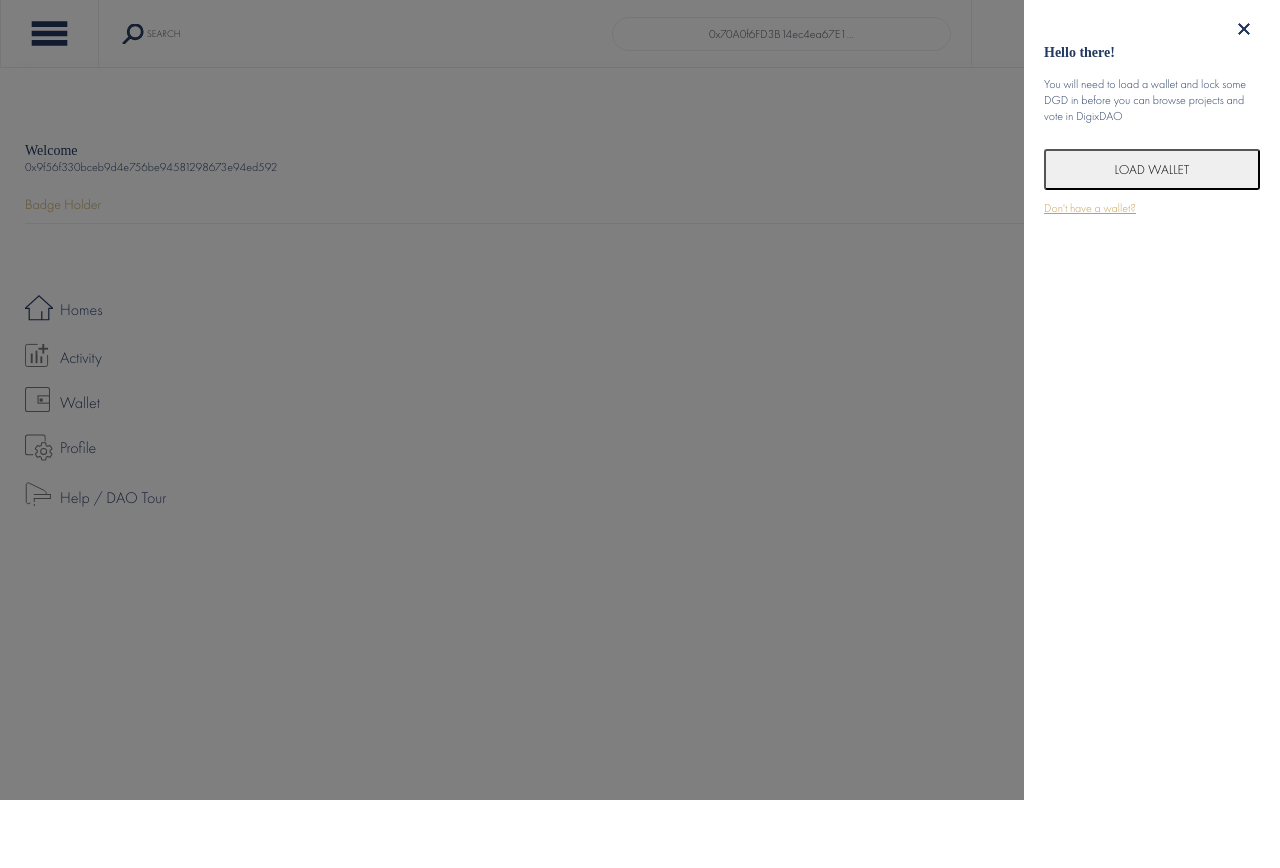
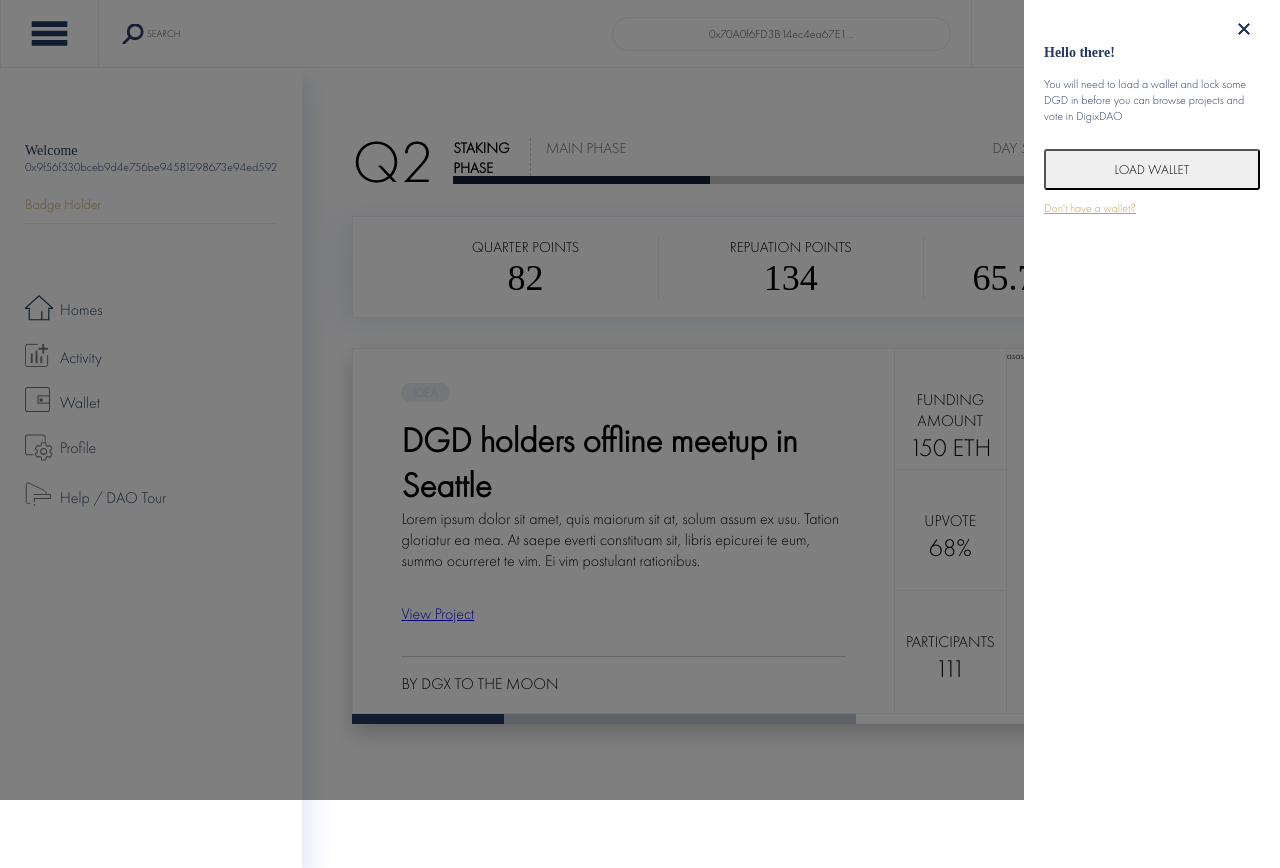
Before and after one commit to DigixGlobal/governance-ui-components, a React (Create React App) app: page / in a window 1280 px wide. Built offline with nearby package versions, Linux system fonts and the light colour scheme; a web font is replaced by a local one.

Commit message:
Update default landing page (Needed for DGDG-24)

```diff
--- a/src/components/common/blocks/wallet/index.js
+++ b/src/components/common/blocks/wallet/index.js
@@ -1,5 +1,5 @@
 import React from 'react';
-// import PropTypes from 'prop-types';
+import PropTypes from 'prop-types';
 
 import { Container, TransparentOverlay, WalletContainer } from './style';
 import Intro from './intro';
@@ -20,6 +20,8 @@
   };
   render() {
     const { stage } = this.state;
+    const { show } = this.props;
+    if (!show) return null;
     return (
       <Container>
         <TransparentOverlay>overlay</TransparentOverlay>
@@ -31,3 +33,11 @@
     );
   }
 }
+
+Wallet.propTypes = {
+  show: PropTypes.bool,
+};
+
+Wallet.defaultProps = {
+  show: true,
+};
--- a/src/components/common/blocks/wallet/style.js
+++ b/src/components/common/blocks/wallet/style.js
@@ -9,6 +9,7 @@
   min-height: 100vh;
   min-width: 100vw;
   display: flex;
+  z-index: 9999;
 `;
 
 export const CloseButton = styled.div`
--- a/src/components/common/common-styles.js
+++ b/src/components/common/common-styles.js
@@ -40,3 +40,8 @@
       color: #c4a159;
     `};
 `;
+
+export const ContentWrapper = styled.div`
+  flex: 5 0 0;
+  padding: 5em;
+`;
--- a/src/pages/index.js
+++ b/src/pages/index.js
@@ -8,14 +8,28 @@
 
 import lightTheme from '../theme/light';
 
+import { ContentWrapper } from '../components/common/common-styles';
+import { Container } from './style';
+
+import ProposalCard from '../components/proposal-card';
+import Timeline from '../components/common/blocks/timeline';
+import DashboardStats from '../components/common/blocks/user-DAO-stats/index';
+
 class App extends Component {
   render() {
     return (
       <ThemeProvider theme={lightTheme}>
         <Fragment>
+          <WalletContainer />
           <NavBar />
-          <LeftMenu />
-          <WalletContainer />
+          <Container>
+            <LeftMenu />
+            <ContentWrapper>
+              <Timeline />
+              <DashboardStats />
+              <ProposalCard />
+            </ContentWrapper>
+          </Container>
         </Fragment>
       </ThemeProvider>
     );
--- /dev/null
+++ b/src/pages/style.js
@@ -0,0 +1,7 @@
+import styled from 'styled-components';
+
+export const Container = styled.div`
+  background: ${props => props.theme.mainBackgroundColor.toString()};
+  display: flex;
+  flex-direction: row;
+`;
```
